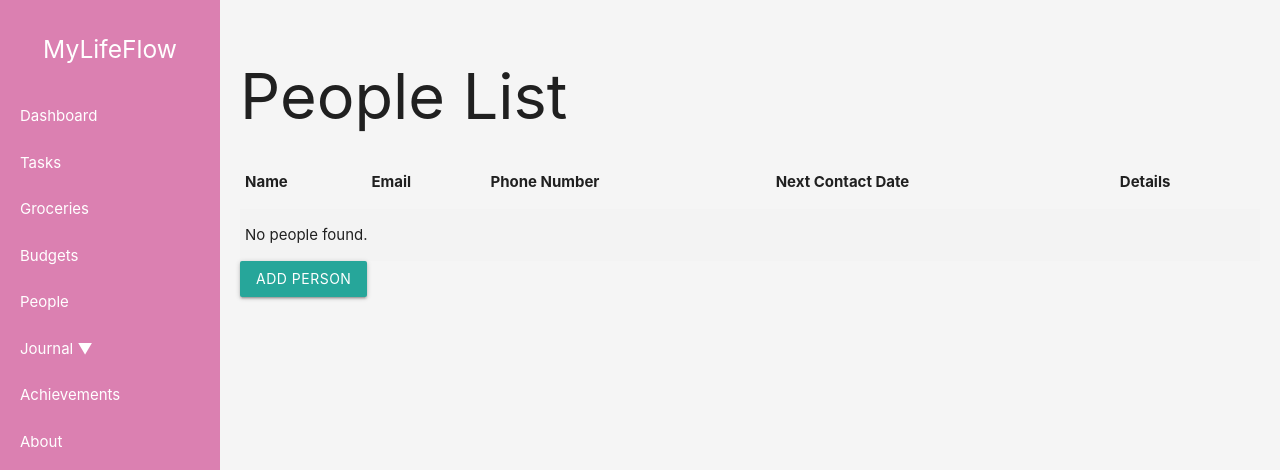
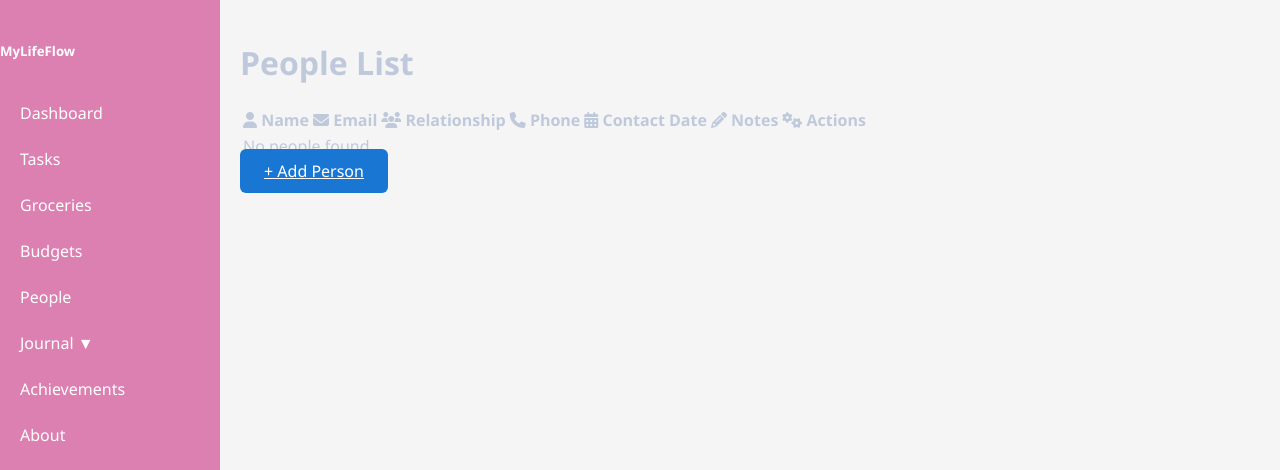
Before and after one commit to ManarSwar97/MyLifeFlow, a Django app: page /mypeople/ in a window 1280 px wide. Shown: the top 470 px of the page. Run offline with Django 5.2, Linux system fonts and the light colour scheme; the visitor is signed in with stand-in values (Sample User, id 1); data comes from the database, SQL or seed files in the repository; data that the repository does not hold is empty.

Commit message:
some adjust

```diff
--- a/mylifeflow/main_app/templates/base.html
+++ b/mylifeflow/main_app/templates/base.html
@@ -6,11 +6,6 @@
     <meta name="viewport" content="width=device-width, initial-scale=1.0" />
     <meta http-equiv="X-UA-Compatible" content="ie=edge" />
     <title>MyLifeFlow</title>
-    <link
-      rel="stylesheet"
-      href="https://cdnjs.cloudflare.com/ajax/libs/materialize/1.0.0/css/materialize.min.css"
-    />
-    <script src="https://cdnjs.cloudflare.com/ajax/libs/materialize/1.0.0/js/materialize.min.js"></script>
 
     <link href="https://fonts.googleapis.com/icon?family=Material+Icons" rel="stylesheet">
     <link rel="icon" href="{% static 'img/favicon.ico' %}" type="image/x-icon" />
--- a/mylifeflow/main_app/templates/main_app/person_list.html
+++ b/mylifeflow/main_app/templates/main_app/person_list.html
@@ -1,42 +1,48 @@
-{% extends 'base.html' %} {% block content %}
+{% extends 'base.html' %}
+{% load static %}
+{% block content %}
+<link rel="stylesheet" href="{% static 'css/eb-style.css' %}" />
+<link
+  rel="stylesheet"
+  href="https://cdnjs.cloudflare.com/ajax/libs/font-awesome/6.4.0/css/all.min.css"
+/>
+
+<div class="table-container">
   <h1>People List</h1>
-<table class="striped">
+  <table>
     <thead>
       <tr>
-      <th>Name</th>
-      <th>Email</th>
-      <th>Phone Number</th>
-      <th>Next Contact Date</th>
-      <th>Details</th>
+        <th><i class="fa fa-user"></i> Name</th>
+        <th><i class="fa fa-envelope"></i> Email</th>
+        <th><i class="fa fa-users"></i> Relationship</th>
+        <th><i class="fa fa-phone"></i> Phone</th>
+        <th><i class="fa fa-calendar-alt"></i> Contact Date</th>
+        <th><i class="fa fa-pencil-alt"></i> Notes</th>
+        <th><i class="fa fa-cogs"></i> Actions</th>
       </tr>
     </thead>
     <tbody>
       {% for person in person_list %}
       <tr>
         <td>{{ person.name }}</td>
-      <td>
-        {{ person.email }} {% if person.is_registered_user %}
-        <a href="{% url 'send_message' person.id %}" target="_blank"
-          >Send Message</a
-        >
-        {% else %}
-        <a href="{% url 'send_mail_and_increment' person.id %}" target="_blank"
-          >Send Mail</a
-        >
-        {% endif %} >
-      </td>
+        <td>{{ person.email }}</td>
+        <td>{{ person.relationship }}</td>
         <td>{{ person.phone_number }}</td>
         <td>{{ person.contact_date }}</td>
+        <td>{{ person.notes|truncatechars:50 }}</td>
         <td>
-        <a href="{% url 'person_detail' person.id %}" class="btn">View</a>
+          <a href="{% url 'person_update' person.id %}">Edit</a> |
+          <a href="{% url 'person_delete' person.id %}">Delete</a>
         </td>
       </tr>
       {% empty %}
       <tr>
-      <td colspan="5">No people found.</td>
+        <td colspan="7">No people found.</td>
       </tr>
       {% endfor %}
     </tbody>
   </table>
-<a href="{% url 'person_create' %}" class="btn">Add Person</a>
+  <a href="{% url 'person_create' %}" class="btn">+ Add Person</a>
+</div>
+
 {% endblock %}
--- a/mylifeflow/main_app/templates/main_app/task_list.html
+++ b/mylifeflow/main_app/templates/main_app/task_list.html
@@ -30,7 +30,7 @@
                 {{ task.due_date|date:"F j, Y" }}
               {% endif %}
             </span>
-           </div>
+          </div>
         {% empty %}
           <p class="center-align grey-text">No tasks found.</p>
         {% endfor %}
```
Lines whose indentation alone changed are shown as unchanged.
